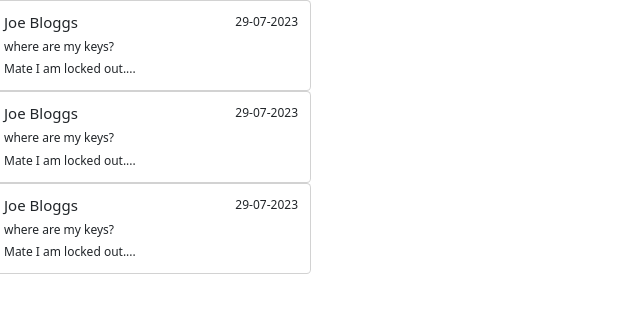
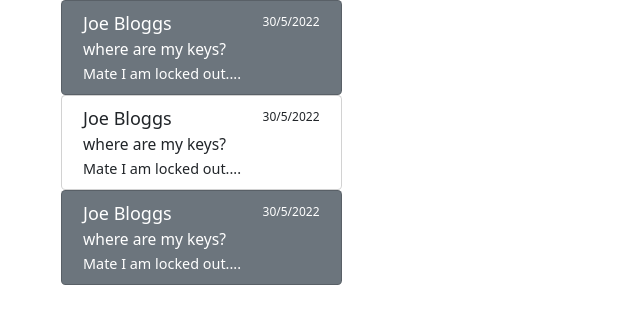
Before and after one commit to iO-Academy/2023-jul-cmail, a React (Vite) app: page / in a window 1280 px wide. Shown: the top 324 px of the page, without its empty margins (0-640 px from the left). Built offline with nearby package versions, Linux system fonts and the light colour scheme.

Commit message:
date formatted correctly, tweaked CSS font-size of email item to match brief.

```diff
--- /dev/null
+++ b/src/Components/EmailItem/EmailItem.css
@@ -0,0 +1,11 @@
+.card-title {
+    font-size: 1.5rem;
+}
+
+.card-subtitle {
+    font-size: 1.3rem;
+}
+
+.card-text {
+    font-size: 1.2rem;
+}
--- a/src/Components/EmailItem/index.jsx
+++ b/src/Components/EmailItem/index.jsx
@@ -1,28 +1,26 @@
+import './EmailItem.css'
+
 const EmailItem = ({name, subject, body, date_created, read}) => {
-    //logic to switch to color to selected text-bg-primary
-
-    //logic to switch color to unread text-bg-secondary
-    const highlightEmailItem = () => {
-        if ({read} == 0) {
-            emailItem.className = "text-bg-secondary"
-        }
-    }
+    let dateObj = new Date(date_created)
+    let day = dateObj.getDate()
+    let month = dateObj.getMonth()
+    let year = dateObj.getFullYear()
+    let formattedDate = `${day}/${month}/${year}`
 
     return (
         <>
-            <div className="card row col-3" id="emailItem">
+            <div className={"card row" + (read == 0 ? ' text-bg-secondary' : '')}>
                 <div className="card-body ">
                     <div className="d-flex justify-content-between">
-                        <h5 className="card-title">{name}</h5>
-                        <p>{date_created}</p>
+                        <h2 className="card-title">{name}</h2>
+                        <p>{formattedDate}</p>
                     </div>
-                    <h6 className="card-subtitle mb-2">{subject}</h6>
-                    <p className="card-text">{body}</p>
+                    <h5 className="card-subtitle mb-2">{subject}</h5>
+                    <h6 className="card-text">{body}</h6>
                 </div>
             </div>
         </>
     )
 }
 
-
 export default EmailItem
--- a/src/Components/EmailList/index.jsx
+++ b/src/Components/EmailList/index.jsx
@@ -2,25 +2,32 @@ import EmailItem from "../EmailItem"
 
 const EmailList = () => {
     return (
-        <>
+        <div class="container">
+            <div className="row col-3">
                 <EmailItem
                 name="Joe Bloggs"
                 subject="where are my keys?"
                 body="Mate I am locked out...."
-            date_created="29-07-2023"
+                date_created="2022-06-30 18:01:08"
                 read="0"/>
+            </div>
+            <div className="row col-3">
                 <EmailItem
                 name="Joe Bloggs"
                 subject="where are my keys?"
                 body="Mate I am locked out...."
-            date_created="29-07-2023"/>
+                date_created="2022-06-30 18:01:08"
+                read="1"/>
+            </div>
+            <div className="row col-3">
                 <EmailItem
                 name="Joe Bloggs"
                 subject="where are my keys?"
                 body="Mate I am locked out...."
-            date_created="29-07-2023"/>
-
-        </>
+                date_created="2022-06-30 18:01:08"
+                read="0"/>
+            </div>
+        </div>
     )
 }
 
--- a/src/Components/Inbox/index.jsx
+++ b/src/Components/Inbox/index.jsx
@@ -1,7 +1,11 @@
 import EmailList from "../EmailItem"
 
 const Inbox = () => {
+    return (
+        <>
 
+        </>
+    )
 }
 
 export default Inbox
```
Lines whose indentation alone changed are shown as unchanged.
